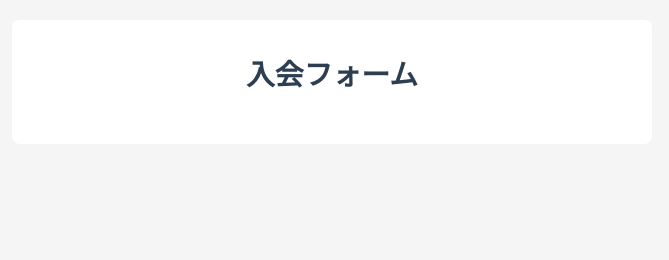
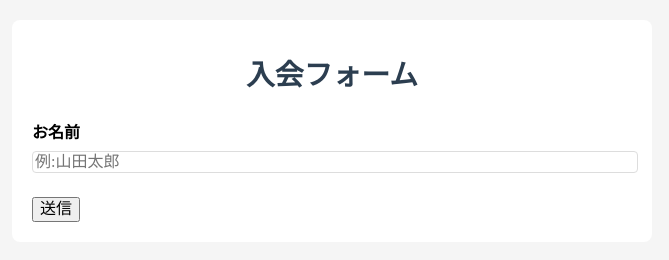
Before and after one commit to Yuto299/tomosta-form, a plain HTML site: page index.html in a window 1280 px wide. Shown: the whole page, without its empty margins (308-977 px from the left). Drawn offline with Linux system fonts and the light colour scheme.

```diff
--- a/css/style.css
+++ b/css/style.css
@@ -24,3 +24,20 @@ h1 {
   color: #2c3e50;
   font-size: 1.8rem;
 }
+
+.form-group {
+  margin-bottom: 1.5rem;
+}
+
+input {
+  border: 1px solid #ddd;
+  border-radius: 4px;
+  font-size: 16px;
+  width: 100%;
+}
+
+label {
+  display: block;
+  font-weight: bold;
+  margin-bottom: 0.5rem;
+}
--- a/index.html
+++ b/index.html
@@ -9,6 +9,14 @@
   <body>
     <div class="container">
       <h1>入会フォーム</h1>
+      <form action="" method="post">
+        <div class="form-group">
+          <label for="myname">お名前</label>
+          <input type="text" id="myname" name="myname" placeholder="例:山田太郎" />
+        </div>
+
+        <button type="submit">送信</button>
+      </form>
     </div>
   </body>
 </html>
```
